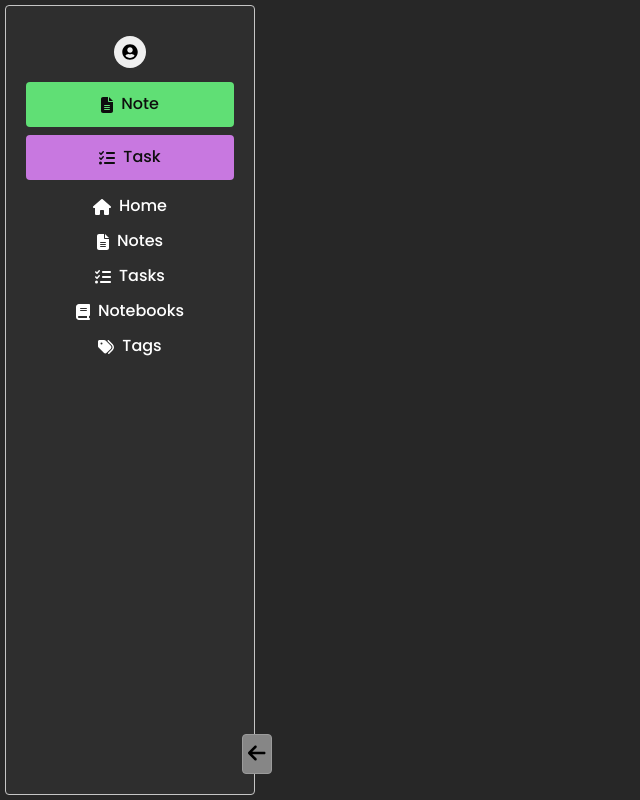
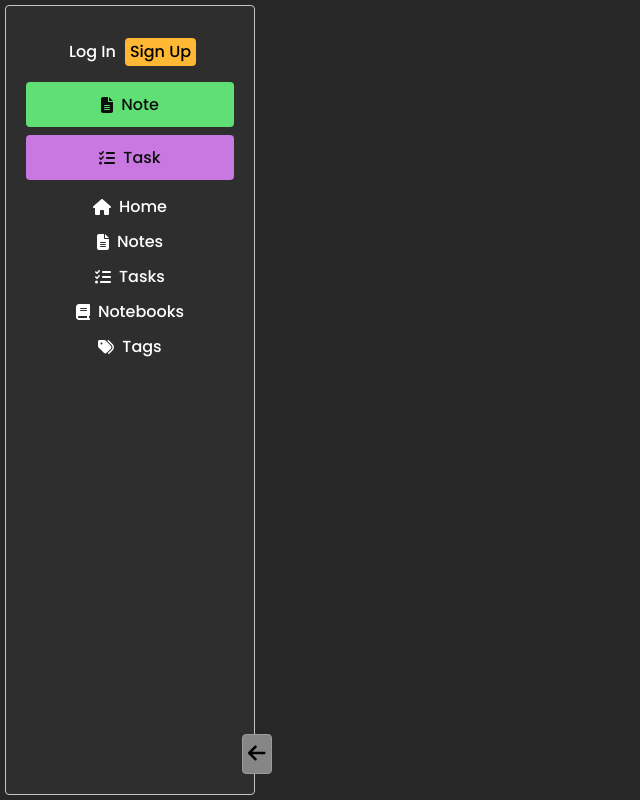
Before and after one commit to Tashley13/Clevernote-, a React (Vite) app in the folder react-vite/: page / in a window 1280 px wide. Shown: the whole page, without its empty margins (0-640 px from the left). Built offline with nearby package versions, Linux system fonts and the light colour scheme; no server answers.

Commit message:
changed signup login buttons in nav

```diff
--- /dev/null
+++ b/react-vite/src/components/Navigation/LoginSignupBtn.jsx
@@ -0,0 +1,24 @@
+/** @format */
+
+import LoginFormModal from "../LoginFormModal";
+import SignupFormModal from "../SignupFormModal";
+import OpenModalMenuItem from "./OpenModalMenuItem";
+import './Navigation.css'
+
+const LoginSignupBtn = () => {
+  return (
+    <div className='btn-container'>
+      <OpenModalMenuItem
+        itemText='Log In'
+        modalComponent={<LoginFormModal />}
+      />
+
+      <OpenModalMenuItem
+        itemText='Sign Up'
+        modalComponent={<SignupFormModal />}
+      />
+    </div>
+  );
+};
+
+export default LoginSignupBtn;
--- a/react-vite/src/components/Navigation/Navigation.css
+++ b/react-vite/src/components/Navigation/Navigation.css
@@ -118,3 +118,35 @@ nav#nav-main {
 .nav-profile-picture:hover {
   background-color: #777777;
 }
+
+.btn-container {
+  display: flex;
+  color: black;
+  border-radius: 14px;
+
+}
+
+.btn-container > * {
+  padding: 5px;
+  transition: all 120ms ease-in-out;
+  margin: 2px;
+}
+
+.btn-container > :nth-child(2):hover {
+  background-color: rgb(206, 148, 40);
+}
+
+.btn-container > :nth-child(1):hover {
+  border-radius: 4px;
+  box-shadow: rgba(46, 130, 240, 0.4) -2px 2px, rgba(46, 46, 240, 0.3) -4px 4px, rgba(46, 46, 170, 0.2) -6px 6px, rgba(46, 46, 170, 0.1) -8px 8px, rgba(46, 46, 170, 0.05) -10px 10px;
+}
+
+.btn-container > :nth-child(2) {
+  background-color: rgb(255, 184, 52);
+  border-radius: 4px;
+}
+
+.btn-container > :nth-child(1) {
+  color: white;
+
+}
--- a/react-vite/src/components/Navigation/Navigation.jsx
+++ b/react-vite/src/components/Navigation/Navigation.jsx
@@ -10,7 +10,9 @@ import { useModal } from "../../context/Modal";
 import * as noteActions from "../../redux/note"
 import CreateTaskModal from "../CreateTaskModal";
 import OpenModalMenuItem from "./OpenModalMenuItem";
-import NotebookAddModal from "../NotebookAddModal/NotebookAddModal";
+import LoginFormModal from "../LoginFormModal";
+import SignupFormModal from "../SignupFormModal";
+import LoginSignupBtn from "./LoginSignupBtn";
 
 function Navigation() {
   const dispatch = useDispatch();
@@ -63,7 +65,9 @@ function Navigation() {
       <ul id="nav-list">
         <li className="nav-list-profile">
           {!user ? (
-            <ProfileButton />
+            // <ProfileButton />
+
+            <LoginSignupBtn/>
           ) : (
             <div id="nav-logged-in-profile">
               <ProfileButton />
```
